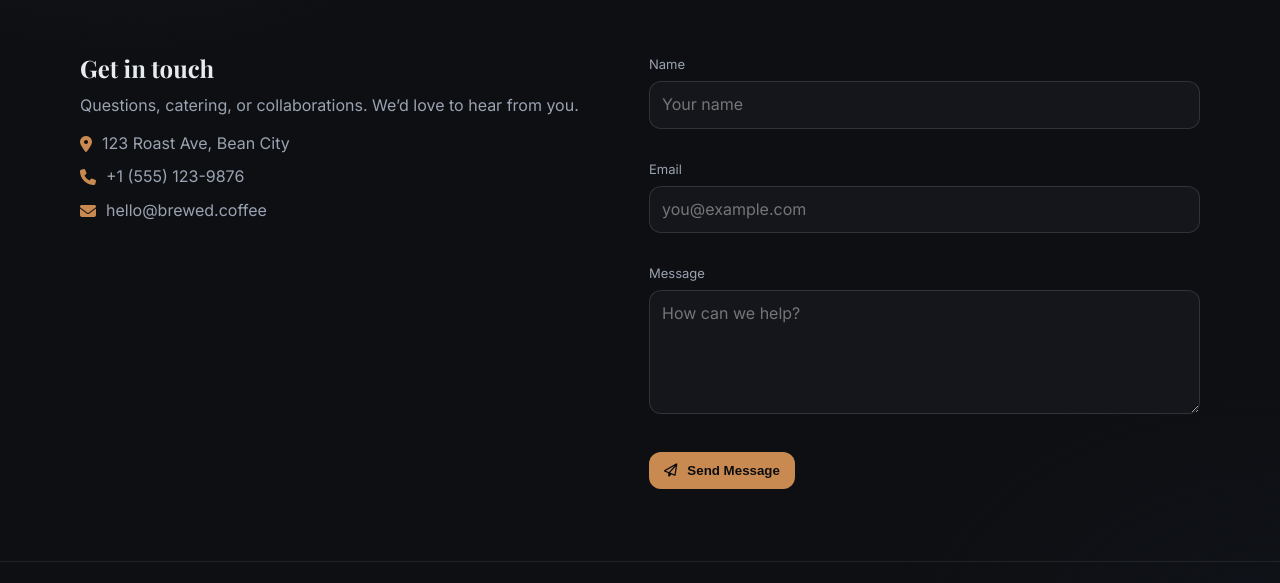
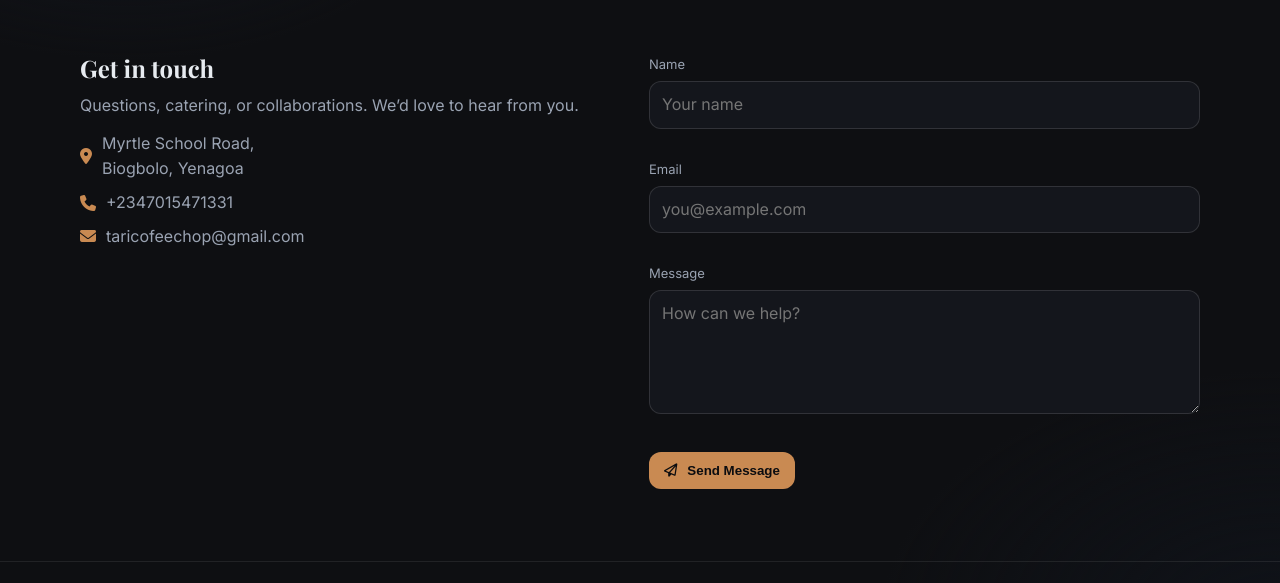
Before and after one commit to Tarilove958/www.taritechh.com, a plain HTML site: page index.html in a window 1280 px wide. Shown: the part 1780-2363 px from the top of the page. Drawn offline with nearby package versions, Linux system fonts and the light colour scheme.

Commit message:
Update contact information in index.html

```diff
--- a/index.html
+++ b/index.html
@@ -162,9 +162,9 @@
             <h2>Get in touch</h2>
             <p>Questions, catering, or collaborations. We’d love to hear from you.</p>
             <ul class="contact-list">
-              <li><i class="fa-solid fa-location-dot"></i><span>123 Roast Ave, Bean City</span></li>
-              <li><i class="fa-solid fa-phone"></i><span>+1 (555) 123-9876</span></li>
-              <li><i class="fa-solid fa-envelope"></i><span>hello@brewed.coffee</span></li>
+              <li><i class="fa-solid fa-location-dot"></i><span>Myrtle School Road, <br> Biogbolo, Yenagoa</span></li>
+              <li><i class="fa-solid fa-phone"></i><span>+2347015471331</span></li>
+              <li><i class="fa-solid fa-envelope"></i><span>taricofeechop@gmail.com</span></li>
             </ul>
           </div>
           <form class="contact-form" novalidate>
```
